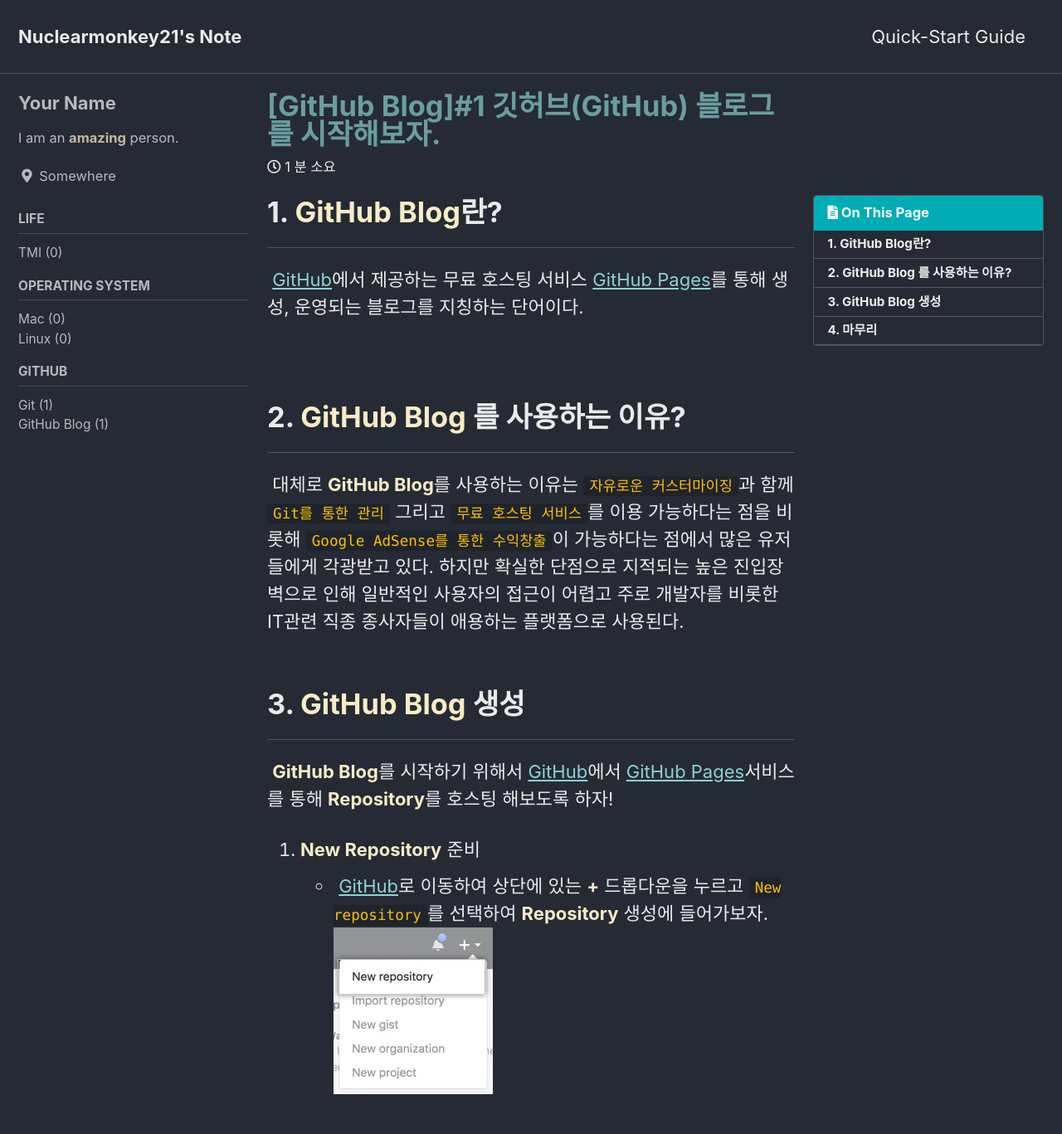
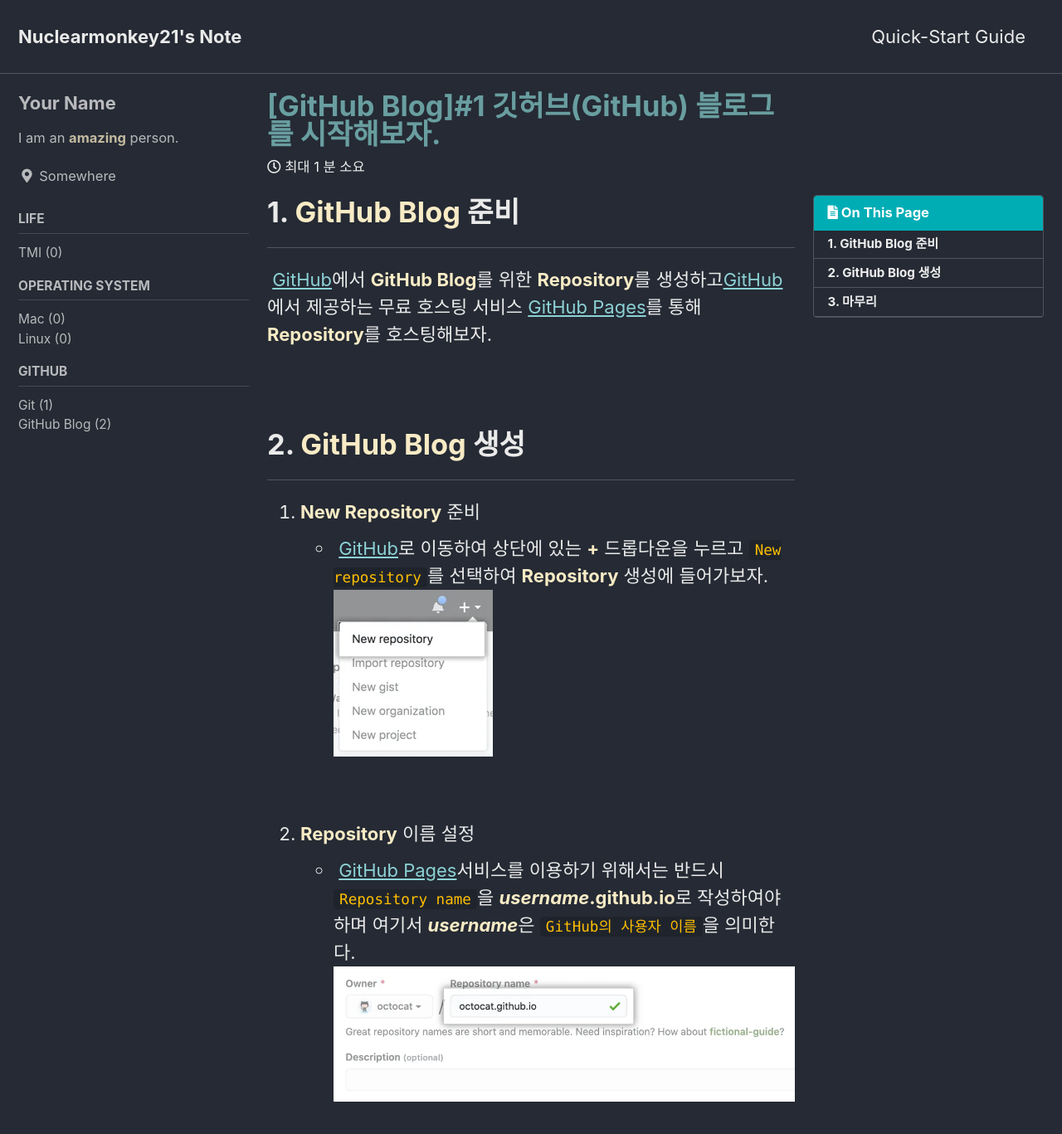
Before and after one commit to nuclearmonkey21/nuclearmonkey21.github.io, a Jekyll site: the page built from _posts/github/githubblog/2023-03-26-blog1-create.md, in a window 1280 px wide and 1400 px high. Shown: the top 1367 px of the window at 83% size. Built offline with Jekyll 4.4.1, drawn with Linux system fonts in a browser that asks for light colours; cached includes are drawn as plain includes; some of the changed text lies outside the part shown.

Commit message:
post(_posts): modify post

```diff
--- /dev/null
+++ b/_posts/github/githubblog/2023-03-26-blog0-whatis.md
@@ -0,0 +1,30 @@
+---
+title: "[GitHub Blog]#0 깃허브(GitHub) 블로그란 무엇인가?"
+excerpt: "GitHub Blog에대해 알아보자!"
+
+categories:
+  - GitHub Blog
+tags:
+  - GitHub Blog
+
+toc: true
+toc_sticky: true
+
+date: 2023-03-26
+last_modified_at: 2023-03-26
+---
+
+# 1. **GitHub Blog**란?
+---
+&nbsp;[GitHub](https://github.com/)에서 제공하는 무료 호스팅 서비스 [GitHub Pages](https://pages.github.com/)를 통해 생성, 운영되는 블로그를 지칭하는 단어이다.
+<br><br>
+
+# 2. **GitHub Blog**를 사용하는 이유?
+---
+&nbsp;대체로 **GitHub Blog**를 사용하는 이유는 `자유로운 커스터마이징`과 함께 `Git를 통한 관리` 그리고 `무료 호스팅 서비스`를 이용 가능하다는 점을 비롯해 `Google AdSense를 통한 수익창출`이 가능하다는 점에서 많은 유저들에게 각광받고 있다. 하지만 확실한 단점으로 지적되는 높은 진입장벽으로 인해 일반적인 사용자의 접근이 어렵고 주로 개발자를 비롯한 IT관련 직종 종사자들이 애용하는 플랫폼으로 사용된다.
+<br><br>
+
+# 3. 마무리
+---
+&nbsp;이번 포스트에서는 **GitHub Blog*에 대해서 알아봤으니 다음 포스트에서는 **GitHub Blog**를 시작하기 위한 **Repository 생성**과 생성된 **Repository**를 **GitHub Pages** 서비스를 통해 호스팅 하는 방법을 알아보자.
+<br><br><br><br>
--- a/_posts/github/githubblog/2023-03-12-blog0-create.md
+++ b/_posts/github/githubblog/2023-03-26-blog1-create.md
@@ -1,6 +1,6 @@
 ---
 title: "[GitHub Blog]#1 깃허브(GitHub) 블로그를 시작해보자."
-excerpt: "GitHub Blog에대해 알아보고 시작하는 방법에 대해 알아보자!"
+excerpt: "GitHub Blog를 시작하는 방법에 대해 알아보자!"
 
 categories:
   - GitHub Blog
@@ -10,24 +10,17 @@ tags:
 toc: true
 toc_sticky: true
 
-date: 2023-03-12
-last_modified_at: 2023-03-12
+date: 2023-03-26
+last_modified_at: 2023-03-26
 ---
 
-# 1. **GitHub Blog**란?
+# 1. **GitHub Blog** 준비
 ---
-&nbsp;[GitHub](https://github.com/)에서 제공하는 무료 호스팅 서비스 [GitHub Pages](https://pages.github.com/)를 통해 생성, 운영되는 블로그를 지칭하는 단어이다.
+&nbsp;[GitHub](https://github.com/)에서 **GitHub Blog**를 위한 **Repository**를 생성하고[GitHub](https://github.com/)에서 제공하는 무료 호스팅 서비스 [GitHub Pages](https://pages.github.com/)를 통해 **Repository**를 호스팅해보자.
 <br><br>
 
-# 2. **GitHub Blog** 를 사용하는 이유?
+# 2. **GitHub Blog** 생성
 ---
-&nbsp;대체로 **GitHub Blog**를 사용하는 이유는 `자유로운 커스터마이징`과 함께 `Git를 통한 관리` 그리고 `무료 호스팅 서비스`를 이용 가능하다는 점을 비롯해 `Google AdSense를 통한 수익창출`이 가능하다는 점에서 많은 유저들에게 각광받고 있다. 하지만 확실한 단점으로 지적되는 높은 진입장벽으로 인해 일반적인 사용자의 접근이 어렵고 주로 개발자를 비롯한 IT관련 직종 종사자들이 애용하는 플랫폼으로 사용된다.
-<br><br>
-
-# 3. **GitHub Blog** 생성
----
-&nbsp;**GitHub Blog**를 시작하기 위해서 [GitHub](https://github.com/)에서 [GitHub Pages](https://pages.github.com/)서비스를 통해 **Repository**를 호스팅 해보도록 하자!
-
 1. **New Repository** 준비
   - &nbsp;[GitHub](https://github.com/)로 이동하여 상단에 있는 **+** 드롭다운을 누르고 `New repository`를 선택하여 **Repository** 생성에 들어가보자.
   ![image](/assets/images/blog0/3-1.webp)
@@ -77,7 +70,7 @@ last_modified_at: 2023-03-12
   <br><br>
 <br><br>
 
-# 4. 마무리
+# 3. 마무리
 ---
 &nbsp;이번 포스트에서는 **GitHub Blog**를 시작하기 위해 **Repository 생성**과 생성된 **Repository**를 **Pages** 서비스를 통해 호스팅 해봤으니 다음 포스트에서 `Jekyll` 테마를 통해 **GitHub Blog**를 진짜 블로그처럼 만드는 방법을 배워보도록하자.
 <br><br><br><br>
```
Also changed, not shown: _posts/github/git/2023-03-26-git0-whatis.md (renamed from _posts/github/git/2023-03-26-git0-started.md, +4 -2 lines).
